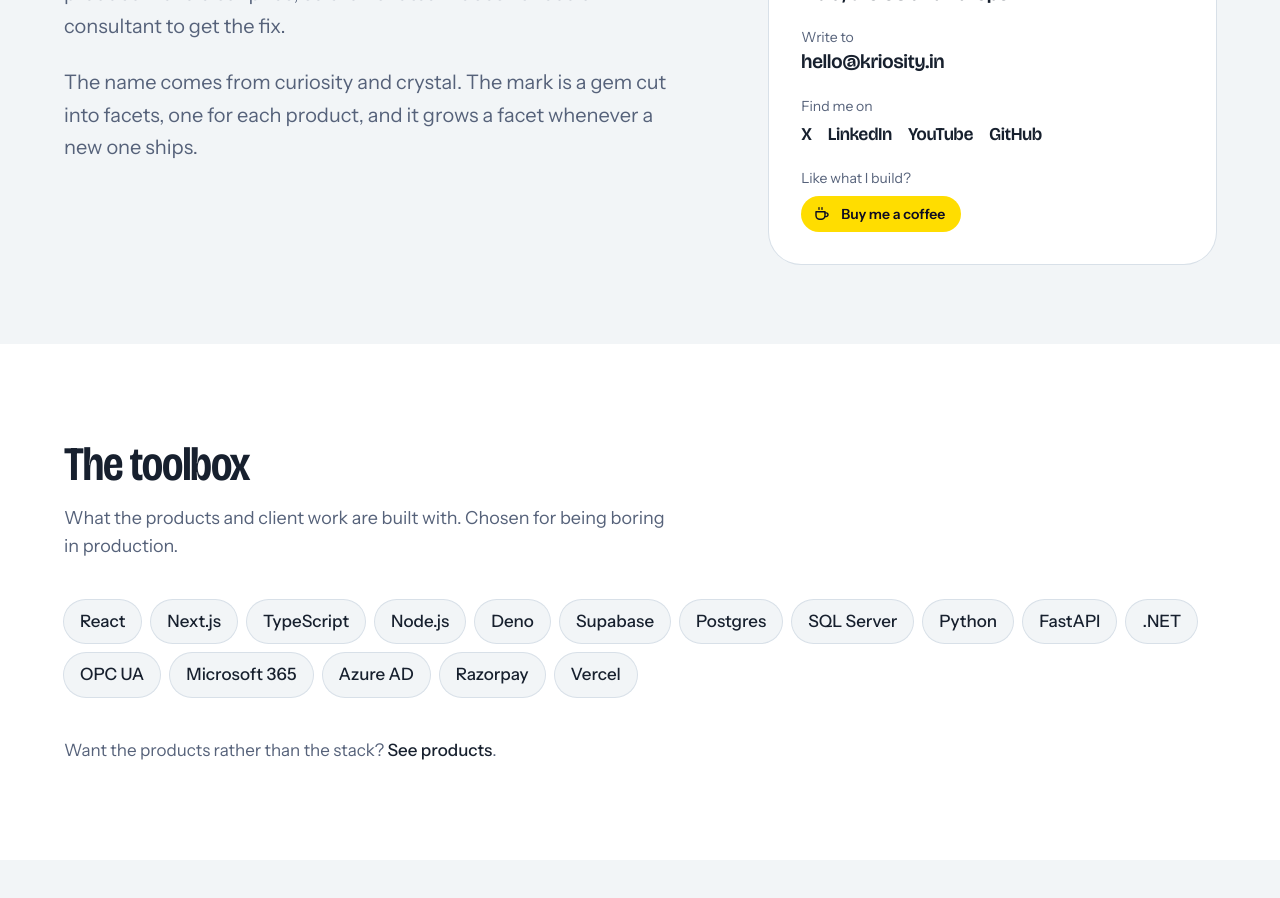
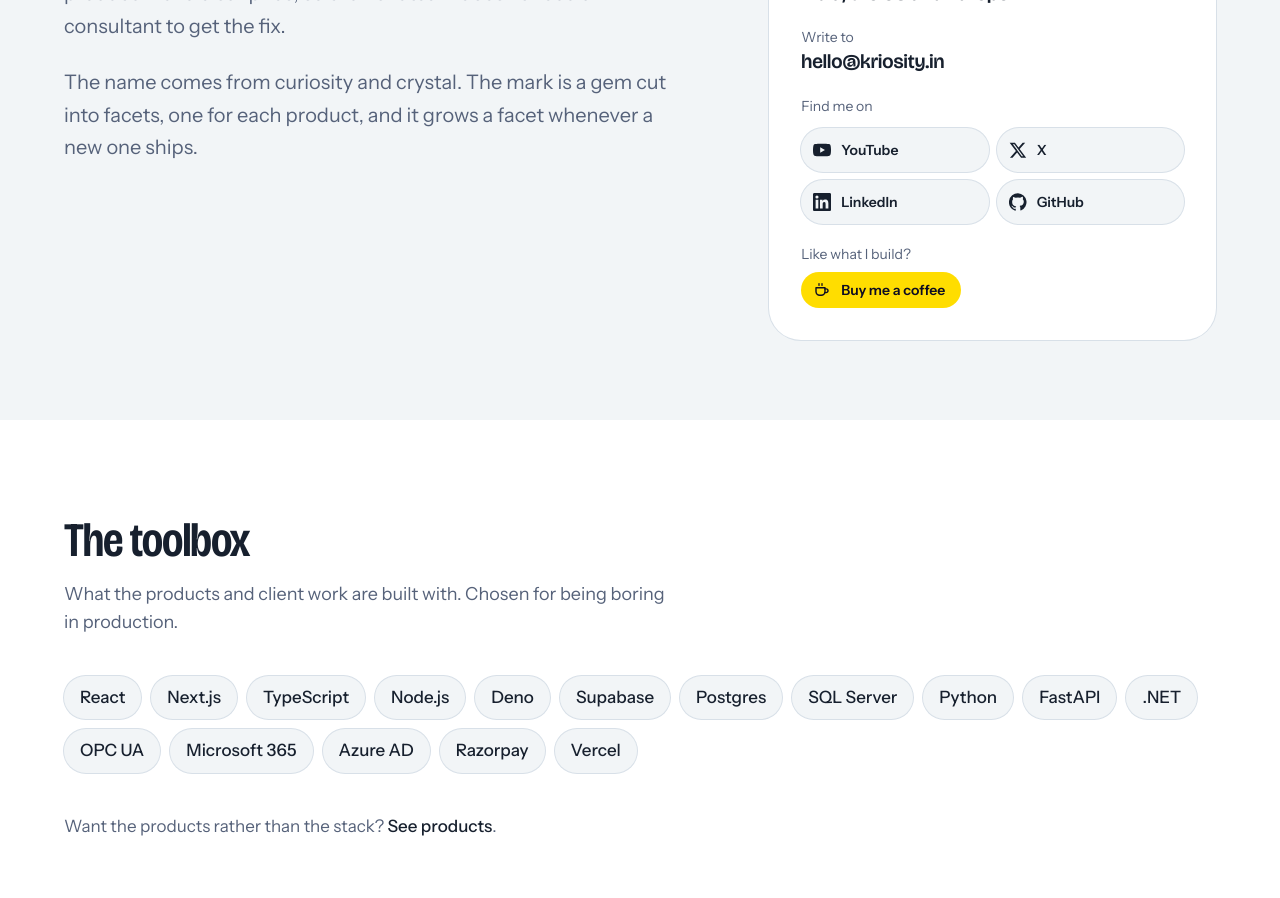
Before and after one commit to dhalishiva/kriosity, a Next.js app: page /about in a window 1280 px wide. Shown: the part 840-1738 px from the top of the page. Built offline with nearby package versions, Linux system fonts and the light colour scheme.

Commit message:
About: show logos on the Find me on links, in a 2x2 grid
Co-Authored-By: Claude Opus 5.5 <noreply@anthropic.com>
Claude-Session: https://claude.ai/code/session_01DEos2F4dVyvyWAJzibE3xu

```diff
--- a/app/about/page.tsx
+++ b/app/about/page.tsx
@@ -4,7 +4,7 @@ import PageHeader from "@/components/PageHeader";
 import Reveal from "@/components/Reveal";
 import CtaBand from "@/components/CtaBand";
 import { Mark } from "@/components/Logo";
-import { CoffeeIcon } from "@/components/Footer";
+import { CoffeeIcon, social } from "@/components/Footer";
 import { products } from "@/lib/products";
 import { site } from "@/lib/site";
 
@@ -82,11 +82,21 @@ export default function AboutPage() {
               </div>
               <div>
                 <dt className="text-sm text-slate">Find me on</dt>
-                <dd className="mt-1 flex flex-wrap gap-x-4 gap-y-1 font-display text-lg font-semibold">
-                  <a href={site.founderX} target="_blank" rel="noopener me" className="link-u">X</a>
-                  <a href={site.founderLinkedIn} target="_blank" rel="noopener me" className="link-u">LinkedIn</a>
-                  <a href={site.youtube} target="_blank" rel="noopener" className="link-u">YouTube</a>
-                  <a href={site.github} target="_blank" rel="noopener me" className="link-u">GitHub</a>
+                <dd className="mt-3 grid max-w-sm grid-cols-2 gap-2">
+                  {social.map((s) => (
+                    <a
+                      key={s.label}
+                      href={s.href}
+                      target="_blank"
+                      rel={s.label === "YouTube" ? "noopener" : "noopener me"}
+                      className="flex min-h-11 items-center gap-2.5 rounded-full bg-frost py-2 pl-3 pr-4 text-sm font-semibold shadow-[0_0_0_1px_var(--color-rule)] transition-[box-shadow,transform] duration-200 hover:-translate-y-0.5 hover:shadow-[0_0_0_1.5px_var(--color-ink)]"
+                    >
+                      <svg width="18" height="18" viewBox="0 0 24 24" aria-hidden="true" fill="currentColor">
+                        <path d={s.icon} />
+                      </svg>
+                      {s.label}
+                    </a>
+                  ))}
                 </dd>
               </div>
               {site.buyMeACoffee && (
--- a/components/Footer.tsx
+++ b/components/Footer.tsx
@@ -15,7 +15,8 @@ export function CoffeeIcon({ size = 18 }: { size?: number }) {
   );
 }
 
-const social = [
+// Shared with the About page's "Find me on" row.
+export const social = [
   {
     label: "YouTube",
     href: site.youtube,
```
